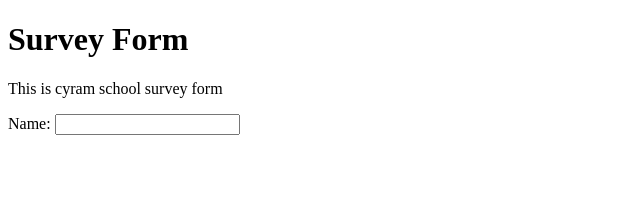
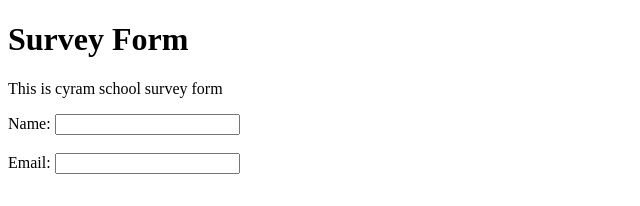
Before and after one commit to ameercyram/survey-page, a plain HTML site: page index.html in a window 1280 px wide. Shown: the whole page, without its empty margins (0-640 px from the left). Drawn offline with Linux system fonts and the light colour scheme.

Commit message:
added email field under name field

```diff
--- a/index.html
+++ b/index.html
@@ -10,6 +10,10 @@
         <p>This is cyram school survey form</p>
         <label>Name:</label>
         <input type="text">
+        <br>
+        <br>
+        <label>Email:</label>
+        <input type="text">
 
 
 
```
